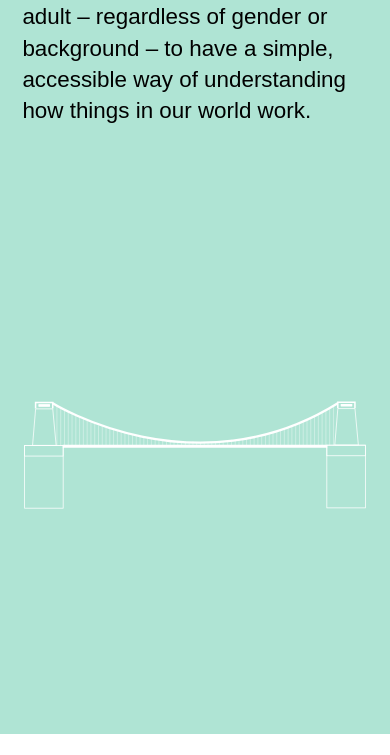
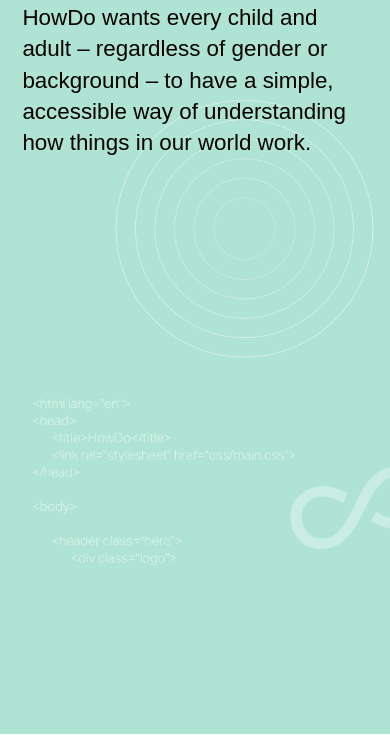
Before and after one commit to kevinwright/howdo, a website: page index.html in a window 390 px wide. Shown: the part 110-865 px from the top of the page. Drawn offline with Linux system fonts and the light colour scheme.

Commit message:
dev: adding backgroung image

```diff
--- a/index.html
+++ b/index.html
@@ -35,9 +35,9 @@
 				</div>
 			</div>
 		</div>
-		<div class="intro-animation">
+		<!-- <div class="intro-animation">
 			<img src="images/bridge.svg" class="image" alt="Illustration of a bridge - based on Clifton Suspension Bridge in Bristol" />
-		</div>
+		</div> -->
 	</header>
 
 	<section class="howdo-article">
--- a/sass/_header.scss
+++ b/sass/_header.scss
@@ -3,8 +3,7 @@
   height: 100vh;
   background-size: cover;
   background-position: center center;
-  display: flex;
-  flex-direction: column;
+  background-image: url(../images/intro-background.png);
 }
 
 .intro-animation {
@@ -14,6 +13,7 @@
   font-size: 6rem;
   line-height: 1.2;
   margin: 0;
+  padding-top: 2rem;
 }
 
 .intro {
@@ -26,11 +26,15 @@
 
   p {
     margin-bottom: 0.5rem;
-    font-size: 2rem;
+    font-size: 1.6rem;
   }
 }
 
 @media (max-width: 45em) {
+
+  .hero {
+    background-image: url(../images/intro-background-mobile.png);
+  }
 
   .intro-animation {
     margin: auto 0;
@@ -46,3 +50,11 @@
     }
   }
 }
+
+@media (max-width: 30em) {
+
+  .hero {
+    background-repeat:no-repeat;
+    background-size:contain;
+  }
+}
--- a/sass/_layout.scss
+++ b/sass/_layout.scss
@@ -1,5 +1,5 @@
 header, section {
-  padding: 0 3rem;
+  padding: 0 4rem;
 }
 
 .wrapper {
```
Also changed, not shown: css/main.css, images/intro-background-mobile.png (added), images/intro-background.png (added).
